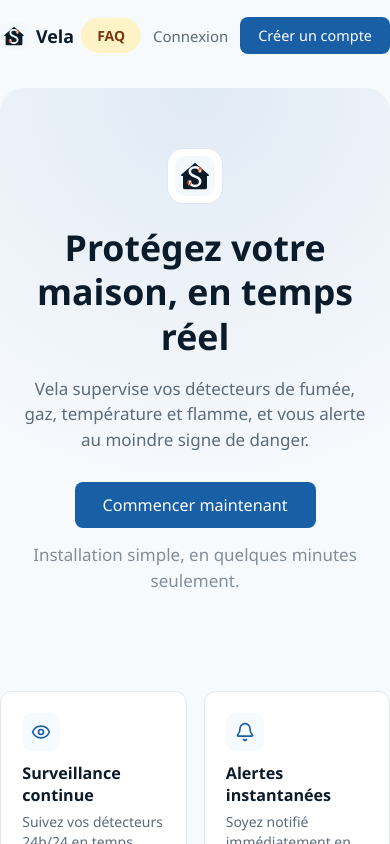
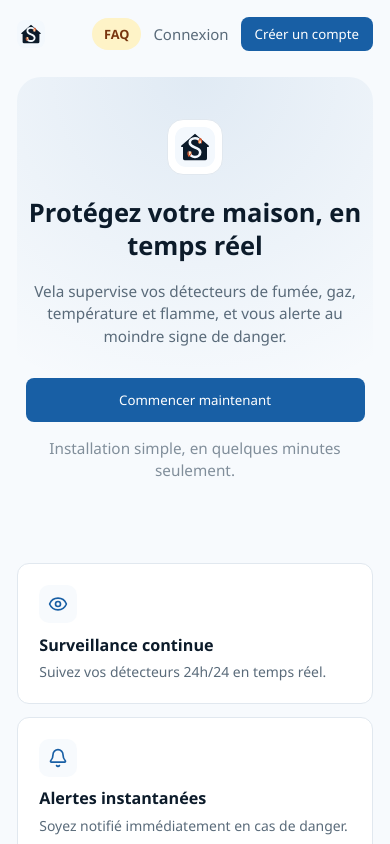
Before and after one commit to Tanh-M/VELA-APP, a React (Vite) app: page / in a window 390 px wide. Shown: the top 844 px of the page. Built offline with nearby package versions, Linux system fonts and the light colour scheme; no server answers.

Commit message:
Responsive mobile pour la page d'accueil

```diff
--- a/src/pages/Home.css
+++ b/src/pages/Home.css
@@ -1,9 +1,7 @@
-/* ===== Structure générale de la page ===== */
 .home-page {
   max-width: 100%;
 }
 
-/* ===== En-tête ===== */
 .home-header {
   display: flex;
   align-items: center;
@@ -38,7 +36,6 @@
   gap: 12px;
 }
 
-/* Bouton FAQ : forme pilule, couleur ambre pour se distinguer des autres boutons */
 .home-faq-btn {
   background-color: #FEF3C7;
   color: #78350F;
@@ -47,6 +44,7 @@
   font-size: 0.82rem;
   font-weight: 600;
   text-decoration: none;
+  white-space: nowrap;
 }
 
 .home-faq-btn:hover {
@@ -68,15 +66,20 @@
   font-weight: 500;
   text-decoration: none;
   transition: transform 0.15s ease, box-shadow 0.15s ease;
+  white-space: nowrap;
 }
 
-/* Légère élévation au survol du bouton principal */
 .home-cta-btn:hover {
   transform: translateY(-1px);
   box-shadow: 0 6px 18px rgba(24, 95, 165, 0.35);
 }
 
-/* ===== Section principale (hero) ===== */
+.home-dashboard-btn {
+  display: flex;
+  align-items: center;
+  gap: 6px;
+}
+
 .home-hero {
   position: relative;
   text-align: center;
@@ -84,7 +87,6 @@
   max-width: 640px;
   margin: 0 auto;
   border-radius: 24px;
-  /* Dégradé circulaire discret derrière le titre, pour donner du relief */
   background: radial-gradient(circle at 50% 0%, rgba(24, 95, 165, 0.10), transparent 65%);
 }
 
@@ -128,7 +130,6 @@
   margin: 0.85rem 0 0;
 }
 
-/* ===== Grille des fonctionnalités ===== */
 .home-features {
   display: grid;
   grid-template-columns: repeat(4, 1fr);
@@ -144,7 +145,6 @@
   transition: transform 0.15s ease, border-color 0.15s ease;
 }
 
-/* Légère élévation + bordure colorée au survol */
 .feature-card:hover {
   transform: translateY(-3px);
   border-color: var(--accent);
@@ -174,99 +174,63 @@
   line-height: 1.4;
 }
 
-/* ===== Titres de section réutilisables ===== */
-.home-section-title {
-  font-size: 1.5rem;
-  font-weight: 700;
-  color: var(--text-primary);
-  text-align: center;
-}
-
-.home-section-subtitle {
-  font-size: 0.9rem;
-  color: var(--text-secondary);
-  text-align: center;
-  margin-bottom: 2rem;
-}
-
-/* ===== Section "Comment fonctionne Vela" ===== */
-.home-steps {
-  padding: 3rem 0;
-}
-
-.steps-grid {
-  display: grid;
-  grid-template-columns: repeat(3, 1fr);
-  gap: 1.5rem;
-}
-
-.step-card {
-  /* position: relative nécessaire pour que .step-number (position: absolute)
-     se positionne par rapport à CETTE carte, et pas par rapport à toute la page */
-  position: relative;
-  background-color: var(--bg-surface);
-  border: 1px solid var(--border);
-  border-radius: 14px;
-  padding: 1.5rem;
-  text-align: center;
-}
-
-/* Pastille numérotée (1, 2, 3), positionnée en haut de chaque carte, à moitié en dehors */
-.step-number {
-  position: absolute;
-  top: -12px;
-  left: 50%;
-  transform: translateX(-50%);
-  width: 26px;
-  height: 26px;
-  border-radius: 50%;
-  background-color: var(--accent);
-  color: white;
-  font-size: 0.8rem;
-  font-weight: 600;
-  display: flex;
-  align-items: center;
-  justify-content: center;
-}
-
-.step-icon-wrap {
-  width: 44px;
-  height: 44px;
-  border-radius: 12px;
-  background-color: var(--bg-primary);
-  display: flex;
-  align-items: center;
-  justify-content: center;
-  margin: 0.75rem auto 0.75rem;
-}
-
-.step-card h3 {
-  font-size: 1rem;
-  font-weight: 600;
-  color: var(--text-primary);
-  margin-bottom: 0.4rem;
-}
-
-.step-card p {
-  font-size: 0.85rem;
-  color: var(--text-secondary);
-  line-height: 1.4;
-}
-
-/* ===== Responsive ===== */
-@media (max-width: 768px) {
+/* ===== Responsive : tablette ===== */
+@media (max-width: 900px) {
   .home-features {
     grid-template-columns: repeat(2, 1fr);
   }
+}
 
-  .steps-grid {
+/* ===== Responsive : mobile ===== */
+@media (max-width: 600px) {
+  /* Padding horizontal général, pour que rien ne touche les bords de l'écran */
+  .home-page {
+    padding: 0 1rem;
+  }
+
+  .home-header {
+    padding: 1rem 0 1.5rem;
+  }
+
+  /* Sur très petit écran, le bouton FAQ + Mon espace peuvent devenir serrés :
+     on réduit légèrement leur taille plutôt que de les faire passer à la ligne */
+  .home-faq-btn {
+    padding: 7px 12px;
+    font-size: 0.75rem;
+  }
+
+  .home-cta-btn {
+    padding: 8px 14px;
+    font-size: 0.78rem;
+  }
+
+  .home-logo span {
+    display: none; /* garde juste l'icône sur mobile, cache le texte "Vela" pour gagner de la place */
+  }
+
+  /* Titre nettement plus petit sur mobile, pour ne plus prendre 3 lignes entières */
+  .home-hero {
+    padding: 2.5rem 0.5rem 3rem;
+  }
+
+  .home-hero h1 {
+    font-size: 1.5rem;
+    line-height: 1.3;
+  }
+
+  .home-hero p {
+    font-size: 0.9rem;
+  }
+
+  .home-cta-large {
+    width: 100%;
+    padding: 13px 20px;
+  }
+
+  /* Une seule colonne sur mobile, plus de place pour respirer, comme sur les
+     autres grilles de l'app (sensor-grid, etc.) */
+  .home-features {
     grid-template-columns: 1fr;
+    gap: 0.75rem;
   }
 }
-
-/* Bouton "Mon espace" dans l'en-tête, avec icône + texte côte à côte */
-.home-dashboard-btn {
-  display: flex;
-  align-items: center;
-  gap: 6px;
-}
```
